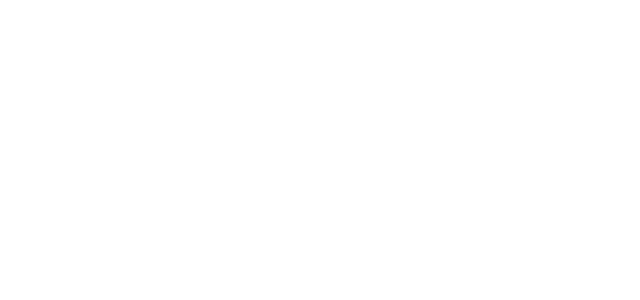
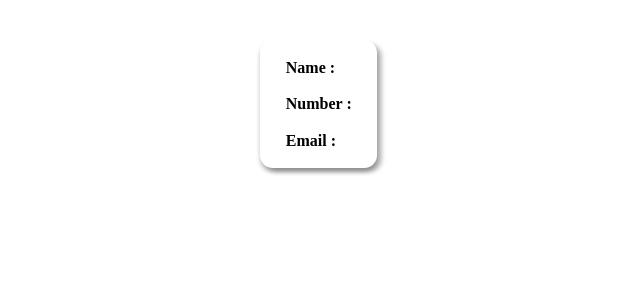
Before and after one commit to tarupathak/Grow_Me_Organic_Assignment, a React (Create React App) app: page /details in a window 1280 px wide. Before the commit this address had no page. Shown: the top 300 px of the page, without its empty margins (303-943 px from the left). Built offline with nearby package versions, Linux system fonts and the light colour scheme.

Commit message:
Bugs fixed

```diff
--- a/src/App.js
+++ b/src/App.js
@@ -1,12 +1,14 @@
 import React from 'react'
 import FirstPage from './First Page/FirstPage'
 import { BrowserRouter, Routes, Route } from "react-router-dom";
+import SecondPage from './Second Page/SecondPage';
 
 function App() {
   return (
     <BrowserRouter>
       <Routes>
         <Route element={<FirstPage />} path="/" />
+        <Route element={<SecondPage />} path="/details" />
       </Routes>
     </BrowserRouter>
   )
--- a/src/First Page/FirstPage.jsx
+++ b/src/First Page/FirstPage.jsx
@@ -1,8 +1,8 @@
-import React, { useState, useEffect } from "react";
+import React, { useState } from "react";
 import "./FirstPage.css";
-import {ToastContainer, toast} from 'react-toastify';
-import 'react-toastify/dist/ReactToastify.css';
-import { useNavigate } from "react-router-dom";
+import { ToastContainer, toast } from "react-toastify";
+import "react-toastify/dist/ReactToastify.css";
+import { useNavigate, useLocation } from "react-router-dom";
 
 function Authentication() {
   const navHandler = useNavigate();
@@ -10,11 +10,17 @@ function Authentication() {
   const [name, setName] = useState("");
   const [number, setNumber] = useState(0);
 
+
+
   function handleName(e) {
-    if (/^[a-zA-Z ]*$/.test(e.target.value) || e.target.value == "") {
+    if (/^[a-zA-Z ]*$/.test(e.target.value) || e.target.value === "") {
       setName(e.target.value);
       document.getElementById("invalidName").style.visibility = "hidden";
-      document.getElementById("name").style.borderColor = "green";
+      if (e.target.value === "") {
+        document.getElementById("name").style.borderColor = "#443C68";
+      } else {
+        document.getElementById("name").style.borderColor = "green";
+      }
     } else {
       setName("");
       document.getElementById("invalidName").style.visibility = "visible";
@@ -35,13 +41,14 @@ function Authentication() {
         document.getElementById("uname").style.borderColor = "green";
       }
     } else {
+      setEmail("");
       document.getElementById("invalidEmail").style.visibility = "visible";
       document.getElementById("uname").style.borderColor = "red";
     }
   }
 
   function handlePhone(e) {
-    if (/^[0-9]*$/.test(e.target.value)) {
+    if (/^[0-9]*$/.test(e.target.value) && e.target.value !== "") {
       if (e.target.value >= 1000000000 && e.target.value <= 1000000000000) {
         setNumber(e.target.value);
         document.getElementById("invalidNum").style.visibility = "hidden";
@@ -64,18 +71,18 @@ function Authentication() {
   }
 
   function handleSubmit() {
-    if(name && email && number)
-    {
-      localStorage.setItem('name', name);
-      localStorage.setItem('phoneNumber', number);
-      localStorage.setItem('email', email);
-      navHandler('');
-    }
-    else{
+    if (name && email && number) {
+      localStorage.setItem("name", name);
+      localStorage.setItem('number', number
+      );
+      localStorage.setItem("email", email);
+      navHandler("/details");
+    } else {
       toast.dismiss();
-      toast.error('Enter your details correctly!');
+      toast.error("Enter your details correctly!");
     }
   }
+
 
   return (
     <div id="form">
@@ -86,6 +93,7 @@ function Authentication() {
           className="box"
           placeholder="Name"
           id="name"
+          onClick={handleEmail}
           onChange={handleName}
           required
         />
@@ -97,6 +105,7 @@ function Authentication() {
           className="box"
           placeholder="Username"
           id="uname"
+          onClick={handleEmail}
           onChange={handleEmail}
           required
         />
@@ -108,13 +117,16 @@ function Authentication() {
           className="box"
           placeholder="Phone number"
           id="phone"
+          onClick={handlePhone}
           onChange={handlePhone}
           required
         />
         <p className="valid" id="invalidNum">
           Enter a valid phone number with 10 digits.
         </p>
-        <button onClick={handleSubmit} id="submit">Submit</button>
+        <button onClick={handleSubmit} id="submit">
+          Submit
+        </button>
       </div>
       <ToastContainer theme="light" position="top-right" />
     </div>
--- /dev/null
+++ b/src/Second Page/SeconPage.css
@@ -0,0 +1,25 @@
+* {
+  margin: 0;
+  padding: 0;
+  box-sizing: border-box;
+}
+
+#details {
+  margin-left: 44vw;
+  margin-top: 5vh;
+  background-color: white;
+  border-color: #443c68;
+  border-radius: 1vw ;
+  box-shadow: 0px 4px 4px rgba(0, 0, 0, 0.25), 5px 4px 4px rgba(0, 0, 0, 0.25);
+  box-sizing: content-box;
+  height: 10vw;
+  width: fit-content;
+  display: flex;
+  flex-direction: column;
+  justify-content: space-evenly;
+}
+
+#details p {
+  margin: 0 2vw;
+  overflow-x: hidden;
+}
--- /dev/null
+++ b/src/Second Page/SecondPage.jsx
@@ -0,0 +1,30 @@
+import React, { useEffect } from "react";
+import { useNavigate } from "react-router-dom";
+import "../Second Page/SeconPage.css";
+
+function SecondPage() {
+  const name = localStorage.getItem("name") || "";
+  const email = localStorage.getItem("email") || "";
+  const number = localStorage.getItem("number") || "";
+  const navHandler = useNavigate();
+
+
+
+  return (
+    <div>
+      <div id="details">
+        <p>
+          <b>Name :</b> {name}
+        </p>
+        <p>
+          <b>Number :</b> {number}
+        </p>
+        <p>
+          <b>Email :</b> {email}
+        </p>
+      </div>
+    </div>
+  );
+}
+
+export default SecondPage;
```
